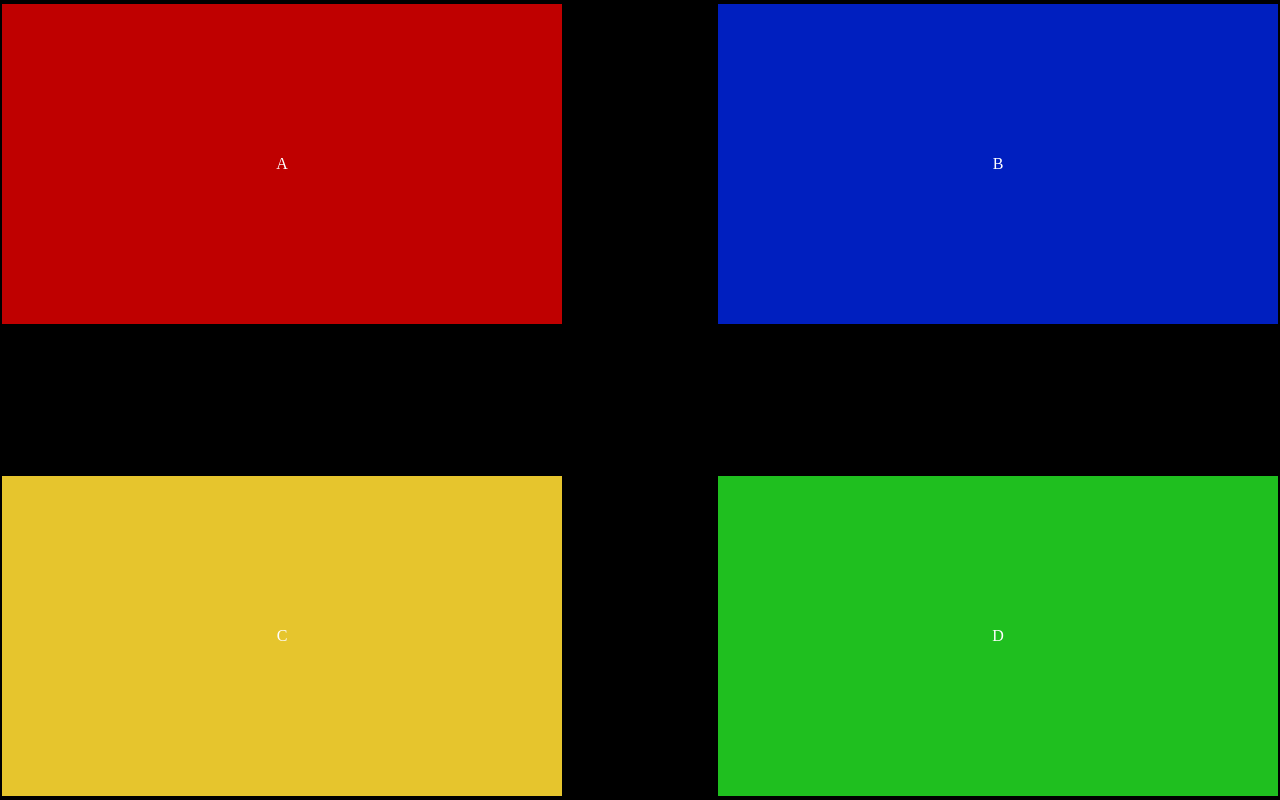
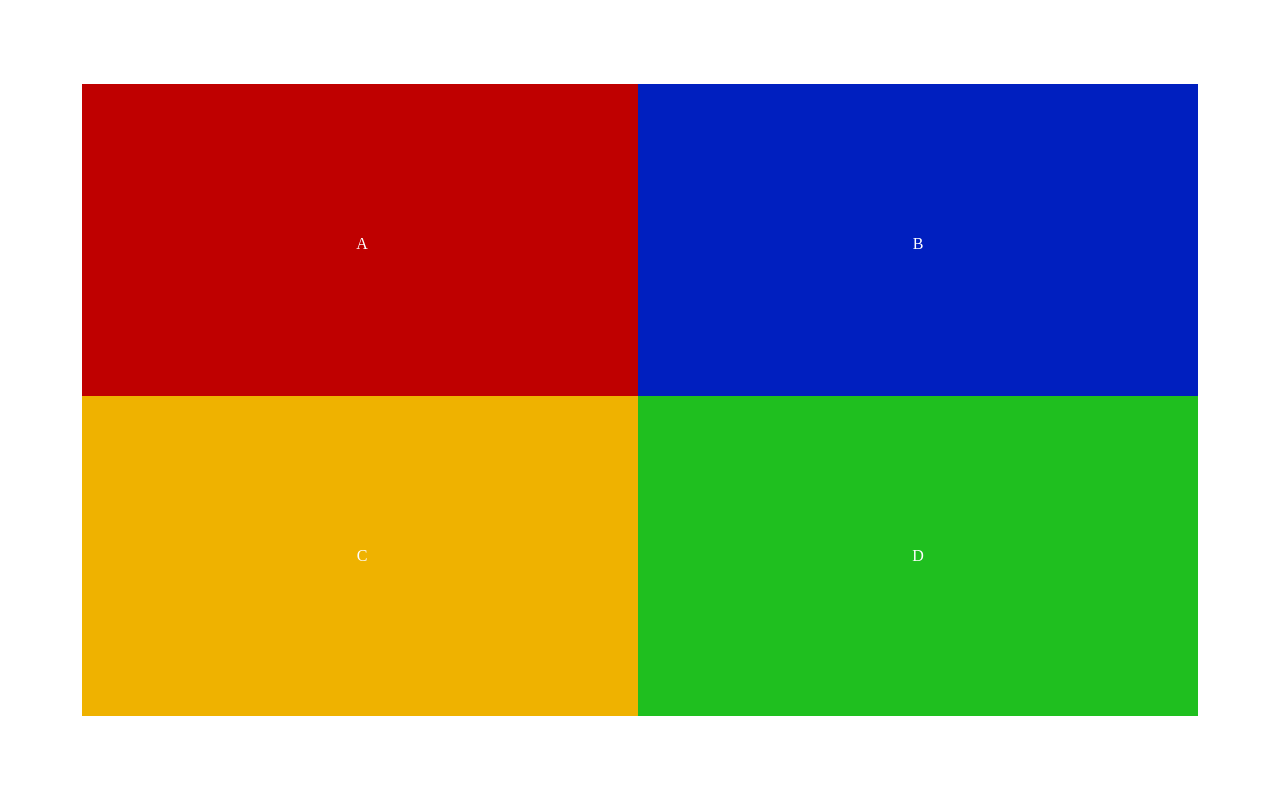
Before and after one commit to TechDudie/project, a PHP site: page /game.html in a window 1280 px wide. Run offline with PHP 8.4, Linux system fonts and the light colour scheme.

Commit message:
Update game.css

```diff
--- a/css/game.css
+++ b/css/game.css
@@ -1,5 +1,5 @@
 body {
-  background-color: black;
+  background-color: white;
   overflow: hidden;
   position: fixed;
 }
@@ -28,21 +28,21 @@ h1, h2 {
 }
 .button:nth-child(1) {
   background-color: #bf0000;
-  top: 0;
-  left: 0;
+  top: 10vh;
+  left: 10vh;
 }
 .button:nth-child(2) {
   background-color: #001fbf;
-  top: 0;
-  right: 0;
+  top: 10vh;
+  right: 10vh;
 }
 .button:nth-child(3) {
-  background-color: #e6c52d;
-  bottom: 0;
-  left: 0;
+  background-color: #efb200;
+  bottom: 10vh;
+  left: 10vh;
 }
 .button:nth-child(4) {
   background-color: #1fbf1f;
-  bottom: 0;
-  right: 0;
+  bottom: 10vh;
+  right: 10vh;
 }
```
